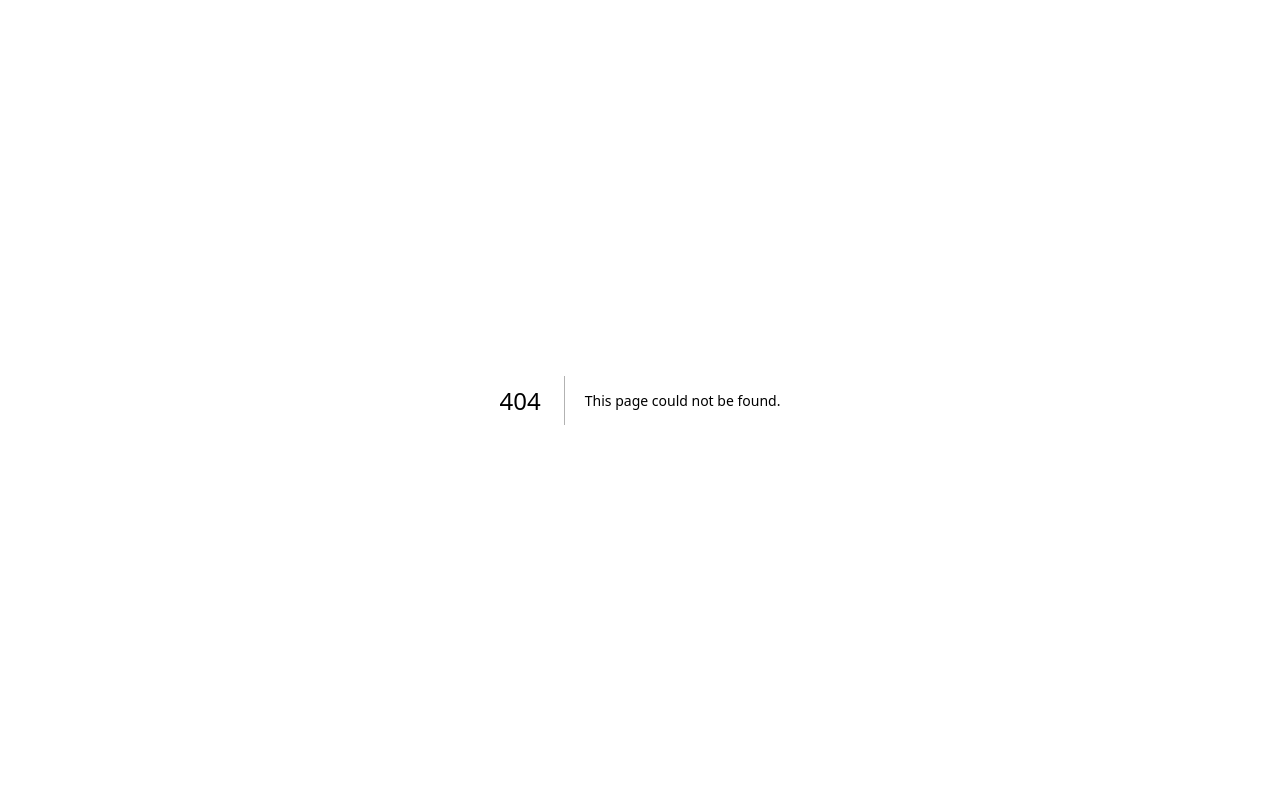
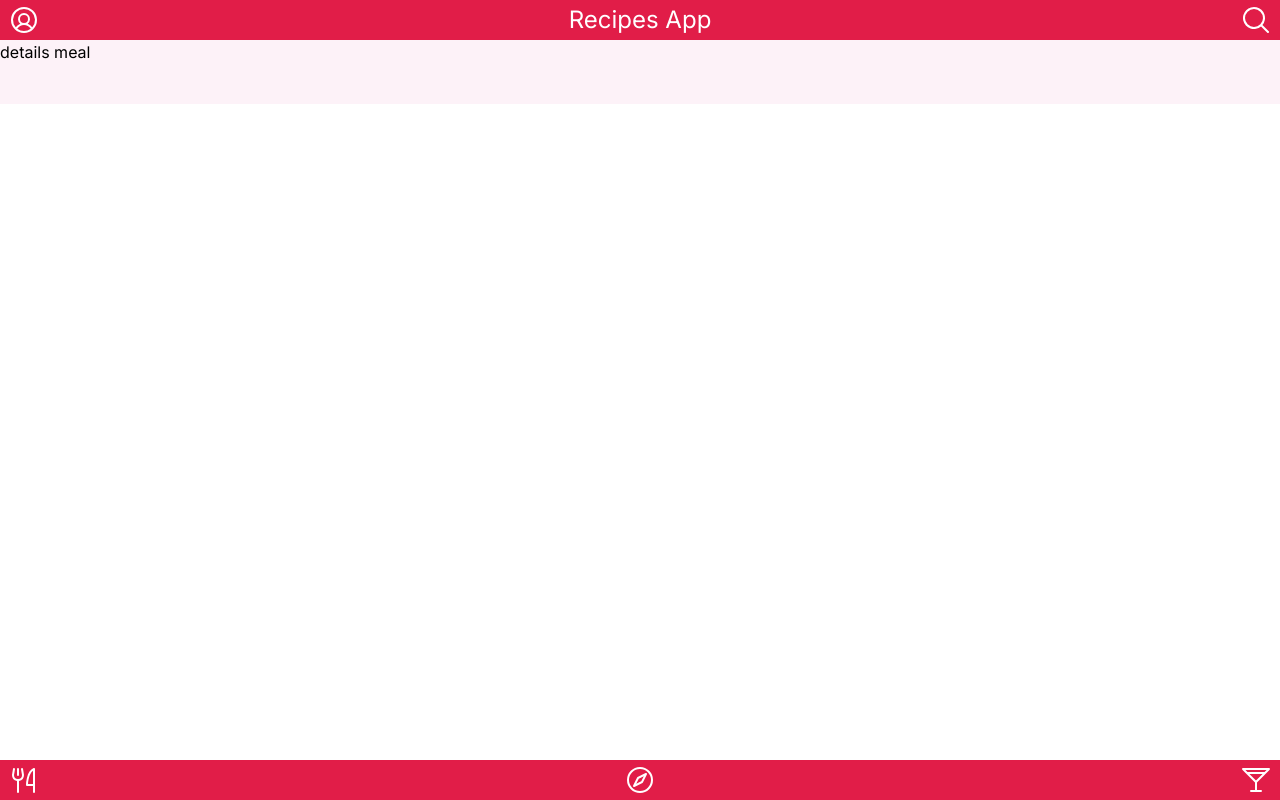
Before and after one commit to MoisesSantana/recipes-app, a Next.js app: page /recipes/meals/1 in a window 1280 px wide. Before the commit this address had no page. Built offline with nearby package versions, Linux system fonts and the light colour scheme.

Commit message:
feat: proto recipes card

```diff
--- a/app/recipes/components/card-list.tsx
+++ b/app/recipes/components/card-list.tsx
@@ -1,20 +1,8 @@
 import { handleFetchAllRecipes } from '@/services/fetch';
 import { usePathname } from 'next/navigation';
 import { useQuery } from 'react-query';
-
-type MealRecipe = {
-  idMeal: string;
-  strMeal: string;
-  strMealThumb: string;
-};
-
-type DrinkRecipe = {
-  idDrink: string;
-  strDrink: string;
-  strDrinkThumb: string;
-};
-
-type Recipe = MealRecipe & DrinkRecipe;
+import { Card } from './card';
+import { Recipe } from '../types';
 
 export function CardList() {
   const pathname = usePathname();
@@ -28,12 +16,10 @@ export function CardList() {
   const mealOrDrink = dataKey === 'meals' ? 'Meal' : 'Drink';
 
   return (
-    <div>
+    // <div className='flex p-2 flex-row flex-wrap justify-between gap-1'>
+    <div className='grid p-2 grid-cols-1 min-[450px]:grid-cols-2 sm:grid-cols-3 md:grid-cols-4 xl:grid-cols-5 gap-4'>
       {data[dataKey].map((recipe: Recipe) => (
-        <div key={recipe[`id${mealOrDrink}`]}>
-          <h2>{recipe[`str${mealOrDrink}`]}</h2>
-          <img src={recipe[`str${mealOrDrink}Thumb`]} alt={recipe[`str${mealOrDrink}`]} />
-        </div>
+        <Card key={recipe[`id${mealOrDrink}`]} mealOrDrink={mealOrDrink} recipe={recipe} />
       ))}
     </div>
   );
--- /dev/null
+++ b/app/recipes/components/card.tsx
@@ -0,0 +1,28 @@
+import Link from 'next/link';
+import { Recipe } from '../types';
+import { usePathname } from 'next/navigation';
+import Image from 'next/image';
+
+type CardProps = {
+  recipe: Recipe;
+  mealOrDrink: string;
+}
+
+export function Card({ recipe, mealOrDrink }: CardProps) {
+  const pathname = usePathname();
+  const url = `${pathname}/${recipe[`id${mealOrDrink}` as keyof Recipe]}`;
+
+  return (
+    <Link href={url} className='rounded-md'>
+      <Image
+        src={recipe[`str${mealOrDrink}Thumb` as keyof Recipe]}
+        alt={recipe[`str${mealOrDrink}` as keyof Recipe]}
+        width={100}
+        height={100}
+        priority
+        className='w-full rounded-md'
+      />
+      <h2 className='text-neutral-600'>{recipe[`str${mealOrDrink}` as keyof Recipe]}</h2>
+    </Link>
+  );
+}
--- /dev/null
+++ b/app/recipes/drinks/[id]/page.tsx
@@ -0,0 +1,5 @@
+export default function DrinkDetails() {
+  return (
+    <div>details drink</div>
+  );
+}
--- a/app/recipes/layout.tsx
+++ b/app/recipes/layout.tsx
@@ -15,7 +15,7 @@ export default function RootLayout({
   return (
     <>
       <Header />
-      <div className='pt-[40px] bg-pink-50'>
+      <div className='py-[40px] bg-pink-50'>
         {children}
       </div>
       <Footer />
--- /dev/null
+++ b/app/recipes/meals/[id]/page.tsx
@@ -0,0 +1,5 @@
+export default function MealDetails() {
+  return (
+    <div>details meal</div>
+  );
+}
--- /dev/null
+++ b/app/recipes/types.ts
@@ -0,0 +1,13 @@
+type MealRecipe = {
+  idMeal: string;
+  strMeal: string;
+  strMealThumb: string;
+};
+
+type DrinkRecipe = {
+  idDrink: string;
+  strDrink: string;
+  strDrinkThumb: string;
+};
+
+export type Recipe = MealRecipe & DrinkRecipe;
--- a/components/footer.tsx
+++ b/components/footer.tsx
@@ -5,7 +5,7 @@ import Link from 'next/link';
 
 export function Footer() {
   return (
-    <footer className="bg-rose-600 flex justify-between px-2 py-1 fixed top-full -translate-y-full w-full">
+    <footer className="bg-rose-600 flex justify-between px-2 py-1 fixed top-full -translate-y-full w-full z-10">
       <Link href='/recipes/meals'>
         <ForkKnife size={32} fill='white' />
       </Link>
--- a/components/header.tsx
+++ b/components/header.tsx
@@ -10,7 +10,7 @@ export function Header() {
   const noResearch = pathname.includes('/explore');
 
   return (
-    <header className="bg-rose-600 flex justify-between px-2 py-1 fixed w-full">
+    <header className="bg-rose-600 flex justify-between px-2 py-1 fixed w-full z-10">
       <Link href='/profile'>
         <UserCircle size={32} fill='white' />
       </Link>
--- a/next.config.js
+++ b/next.config.js
@@ -1,4 +1,8 @@
 /** @type {import('next').NextConfig} */
-const nextConfig = {}
+const nextConfig = {
+  images: {
+    domains: ['www.thecocktaildb.com', 'www.themealdb.com'],
+  },
+};
 
-module.exports = nextConfig
+module.exports = nextConfig;
```
